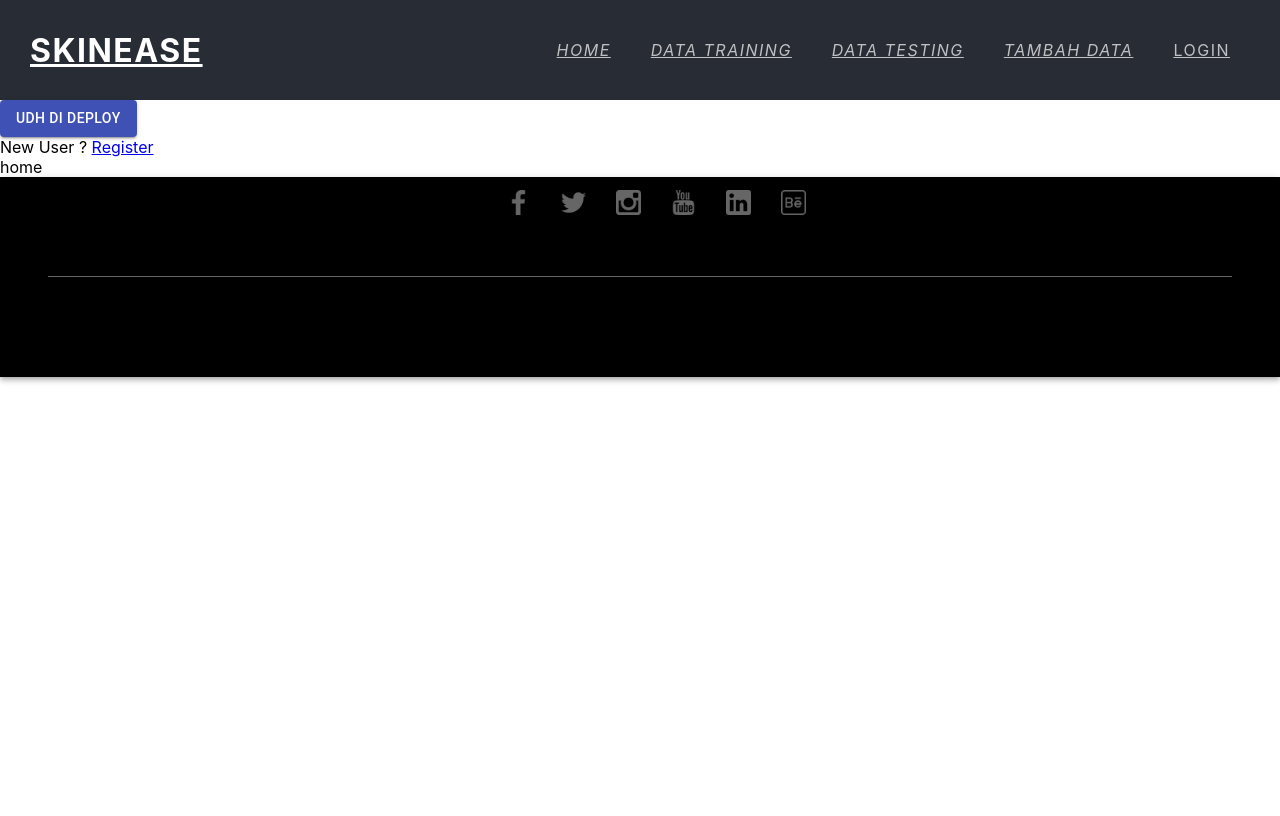
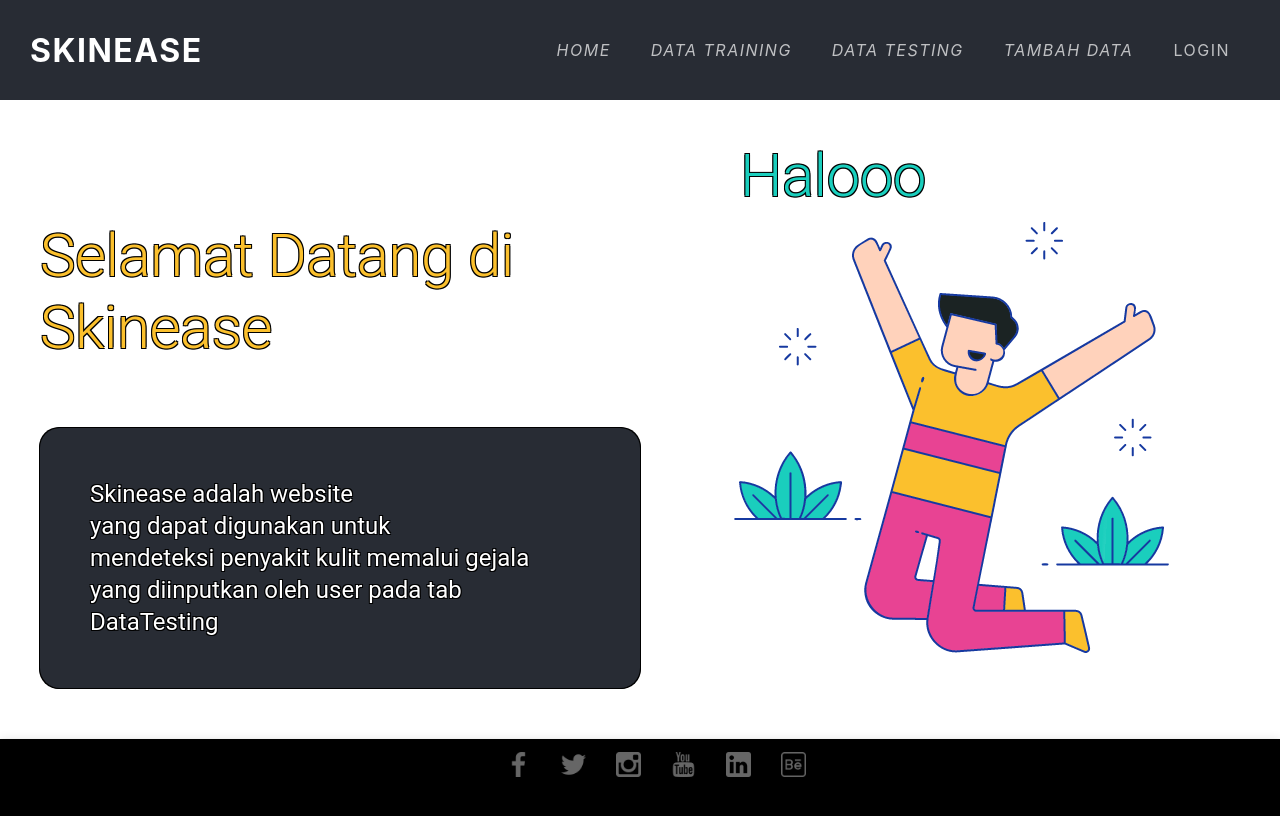
Before and after one commit to wilsons39/skinease, a React (Create React App) app: page / in a window 1280 px wide. Shown: the top 816 px of the page. Built offline with nearby package versions, Linux system fonts and the light colour scheme.

Commit message:
new gambar

```diff
--- a/src/components/molecules/Footer/index.js
+++ b/src/components/molecules/Footer/index.js
@@ -2,10 +2,6 @@ import React from 'react'
 import { AppBar } from '@material-ui/core'
 import { FacebookLogo,TwitterLogo,InstagramLogo,YoutubeLogo,LinkedinLogo,BehanceLogo } from '../../../assets'
 import './footer.scss'
-
-function IconLink(props){
-    return
-}
 
 const Icon = ({img}) => {
     return(
@@ -29,10 +25,6 @@ const Footer = () => {
                     <Icon img={LinkedinLogo} />
                     <Icon img={BehanceLogo} />
                 </div>
-                <hr className="hr-wrapper"/>
-            </AppBar>
-            <AppBar position="static" color="transparent" style={{background: "black"}}>
-                <p>copyright</p>
             </AppBar>
         </div>
     )
--- a/src/components/molecules/Headers/index.js
+++ b/src/components/molecules/Headers/index.js
@@ -21,17 +21,17 @@ function Headers(){
     return(
         <header>
             <div className="logo">
-                <h1><Link to="/">Skinease</Link></h1>
+                <h1><Link style={{textDecoration:"none"}} to="/">Skinease</Link></h1>
             </div>
             <ul>
-                <li><Link to="/"><i>HOME</i></Link></li>
-                <li><Link to="/datatraining"><i>DATA TRAINING</i></Link></li>
-                <li><Link to="/datatesting"><i>DATA TESTING</i></Link></li>
-                <li><Link to="/tambahdata"><i>TAMBAH DATA</i></Link></li>
+                <li><Link style={{textDecoration:"none"}} to="/"><i>HOME</i></Link></li>
+                <li><Link style={{textDecoration:"none"}} to="/datatraining"><i>DATA TRAINING</i></Link></li>
+                <li><Link style={{textDecoration:"none"}} to="/datatesting"><i>DATA TESTING</i></Link></li>
+                <li><Link style={{textDecoration:"none"}} to="/tambahdata"><i>TAMBAH DATA</i></Link></li>
                 {
                     isLogged
                     ? userLink()
-                    : <li><Link to="/login">LOGIN</Link></li>
+                    : <li><Link style={{textDecoration:"none"}} to="/login">LOGIN</Link></li>
                 }
             </ul>
         </header>
--- a/src/pages/Home/index.js
+++ b/src/pages/Home/index.js
@@ -1,15 +1,73 @@
 import React from 'react'
+import {happy29} from '../../assets'
 import Button from '@material-ui/core/Button';
 import {Link} from "react-router-dom"
+import {makeStyles,Grid,Paper,Typography} from '@material-ui/core'
+
+const useStyles = makeStyles((theme) => ({
+    root: {
+        flexGrow: 1,
+      },
+      paper: {
+        padding: theme.spacing(2),
+        textAlign: 'center',
+        color: theme.palette.text.secondary,
+      },
+      halooo : {
+          color: "#1ACEBD",
+          textShadow: "-1px -1px 0 #000, 1px -1px 0 #000, -1px 1px 0 #000, 1px 1px 0 #000",
+          marginTop: "40px",
+          marginLeft: "100px",
+          zIndex: 1,
+          position: "absolute"
+      },
+      flatIllustration: {
+          marginTop:"40px",
+          marginLeft:"30px"
+      },
+      selamatDatang: {
+        color: "#FBC02D",
+        textShadow: "-1px -1px 0 #000, 1px -1px 0 #000, -1px 1px 0 #000, 1px 1px 0 #000",
+        marginTop: "15vh",
+        marginLeft: "5vh"
+      },
+      bodySelamatStyle: {
+          borderRadius: "20px",
+          boxShadow: "-1px -1px 0 #000, 1px -1px 0 #000, -1px 1px 0 #000, 1px 1px 0 #000",
+          padding: "50px",
+          marginTop: "8vh",
+          marginLeft: "5vh",
+          color: "white",
+          textShadow: "-1px -1px 0 #000, 1px -1px 0 #000, -1px 1px 0 #000, 1px 1px 0 #000",
+          backgroundColor: "#282c34"
+      }
+}));
 
 const Home = () => {
+    const classes = useStyles();
     return (
-        <div>
-            <Button variant="contained" color="primary">
-                udh di deploy
-            </Button>
-            <p>New User ? <Link to="/testData">Register</Link></p>
-            <p>home</p>
+        <div className={classes.root}>
+            <Grid container>
+                <Grid item xs={6}>
+                    <Grid className={classes.selamatDatang} item xs={12}>
+                        <Typography variant="h2">Selamat Datang di Skinease</Typography>
+                    </Grid>
+                    <Grid className={classes.bodySelamatStyle} item xs={12}>
+                        <Typography variant="h5">
+                            Skinease adalah website<br />
+                            yang dapat digunakan untuk <br />
+                            mendeteksi penyakit kulit memalui gejala <br />
+                            yang diinputkan oleh user pada tab DataTesting
+                        </Typography>
+                    </Grid>
+                </Grid>
+                <Grid item xs={6}>
+                    <Typography className={classes.halooo} variant="h2" gutterBottom>
+                        Halooo
+                    </Typography>
+                    <img className={classes.flatIllustration} src={happy29}></img>
+                </Grid>
+            </Grid>
         </div>
     )
 }
```
